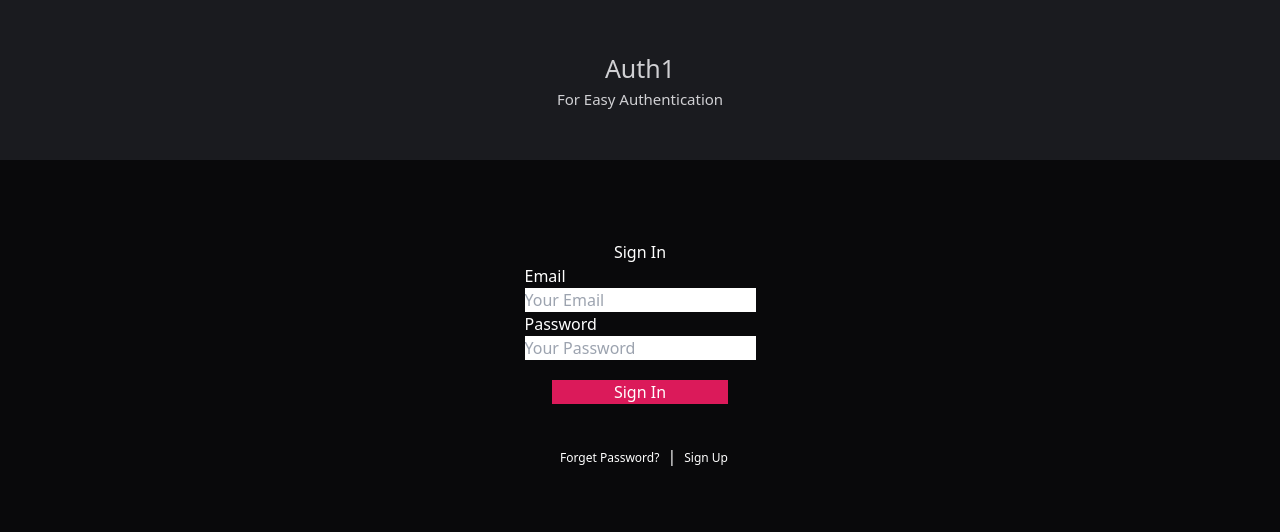
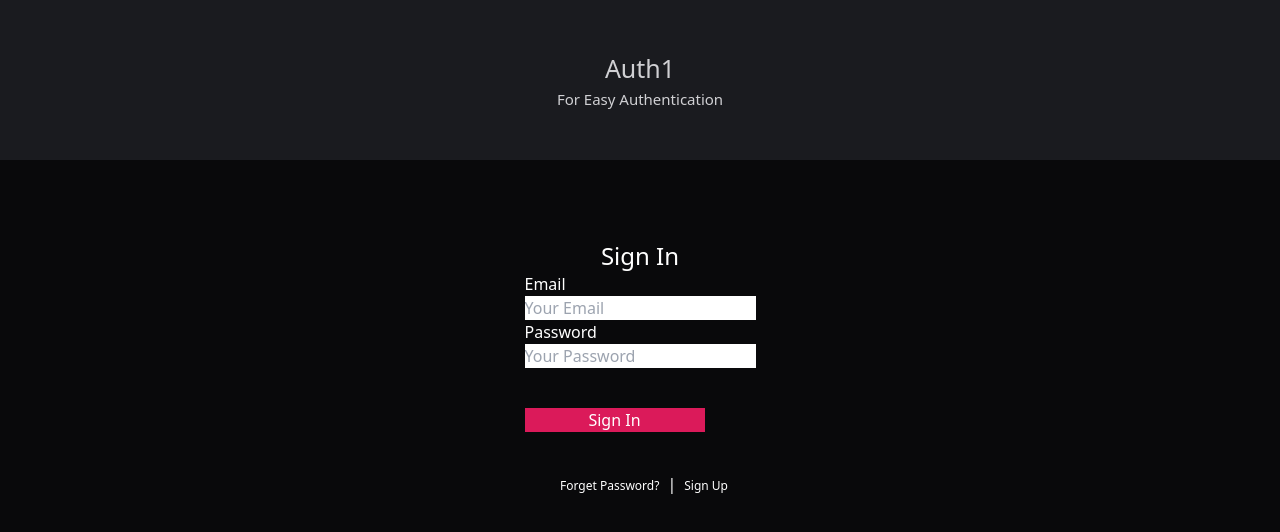
Before and after one commit to kewalkhondekar25/auth1, a React (Vite) app in the folder ui/auth1-ui/: page / in a window 1280 px wide. Shown: the top 532 px of the page. Built offline with nearby package versions, Linux system fonts and the light colour scheme.

Commit message:
feat: react formik & yup validation implementated

```diff
--- a/ui/auth1-ui/package.json
+++ b/ui/auth1-ui/package.json
@@ -14,12 +14,14 @@
     "axios": "^1.6.8",
     "class-variance-authority": "^0.7.0",
     "clsx": "^2.1.0",
+    "formik": "^2.4.5",
     "lucide-react": "^0.363.0",
     "react": "^18.2.0",
     "react-dom": "^18.2.0",
     "react-router-dom": "^6.22.3",
     "tailwind-merge": "^2.2.2",
-    "tailwindcss-animate": "^1.0.7"
+    "tailwindcss-animate": "^1.0.7",
+    "yup": "^1.4.0"
   },
   "devDependencies": {
     "@types/react": "^18.2.66",
--- a/ui/auth1-ui/src/components/LogIn.jsx
+++ b/ui/auth1-ui/src/components/LogIn.jsx
@@ -1,53 +1,63 @@
 import axios from "axios";
 import { useState } from "react"
 import { Link } from 'react-router-dom'
+import {useFormik, Formik, Form, Field, ErrorMessage} from "formik"
+import * as yup from "yup"
 
 
 const LogIn = () => {
 
-  const [userData, setUserData] = useState({
-    email: "",
-    password: ""
-  });
   const [error, setError] = useState();
-
-  const handleUserEmail = (e) => {
-    setUserData(prev => ({...prev, email: e.target.value}))
-  };
-  const handlePassword = (e) => {
-    setUserData(prev => ({...prev, password: e.target.value}))
-  };
-  const handleLogInClick = () => {
-    handleLogIn();
-  };
-  const handleLogIn = async () => {
+  const handleLogin = async(payload) => {
     try {
-      const response = await axios.post("http://localhost:8080/api/v1/users/login", userData);
+      const response = await axios.post("http://localhost:8080/api/v1/users/login", payload)
       if(response.status === 200){
-        alert("LogIn Successfull");
+        alert("Login Success");
+        setError("")
+        return
       }
     } catch (error) {
-      console.error(error);
-      if(error){
-        setError(error.response.data.message)
-      }
+      console.log(error);
+      setError(error.response.data.message);
     }
-  }
+  };
 
   return (
     <section className="flex flex-col justify-center place-items-center mt-20">
-      <div>Sign In</div>
-      <dl>
-        <dt>Email</dt>
-        <dd><input type="text"
-        className="text-black" placeholder="Your Email" onChange={handleUserEmail}/></dd>
-        <dt>Password</dt>
-        <dd><input type="password"
-        className="text-black" placeholder="Your Password" onChange={handlePassword}/></dd>
-      </dl>
-      <button onClick={handleLogInClick}
-      className="bg-[#DB1A5A] w-44 mt-5">Sign In</button>
-      {error}
+      <div className="text-2xl">Sign In</div>
+      <div>
+        <Formik
+        initialValues={{
+          email: "",
+          password: ""
+        }}
+        validationSchema={
+          yup.object({
+            email: yup.string().email("Invalid Email").required("Email is Required"),
+            password: yup.string().required("Password Required")
+          })
+        }
+        onSubmit={values => handleLogin(values)}>
+          <Form>
+            {
+              <div>
+                <dl>
+                  <dt>Email</dt>
+                  <dd className="text-black"><Field name="email" type="text" placeholder="Your Email"/></dd>
+                  <dd className="text-red-500"><ErrorMessage name="email"/></dd>
+                  <dt>Password</dt>
+                  <dd className="text-black"><Field name="password" type="password" placeholder="Your Password"/></dd>
+                  <dd className="text-red-500"><ErrorMessage name="password"/></dd>
+                </dl>
+                <button className="bg-[#DB1A5A] w-[180px] mt-10">Sign In</button>
+                <div>
+                  {error}
+                </div>
+              </div>
+            }
+          </Form>
+        </Formik>
+      </div>
       <div className="flex justify-center place-items-center mt-10">
         <Link to="/forgetpassword">
           <span className="ml-2 text-[12px]">Forget Password?</span>
```
Also changed, not shown: 1 other file (tests, documents, lock files or other folders).
